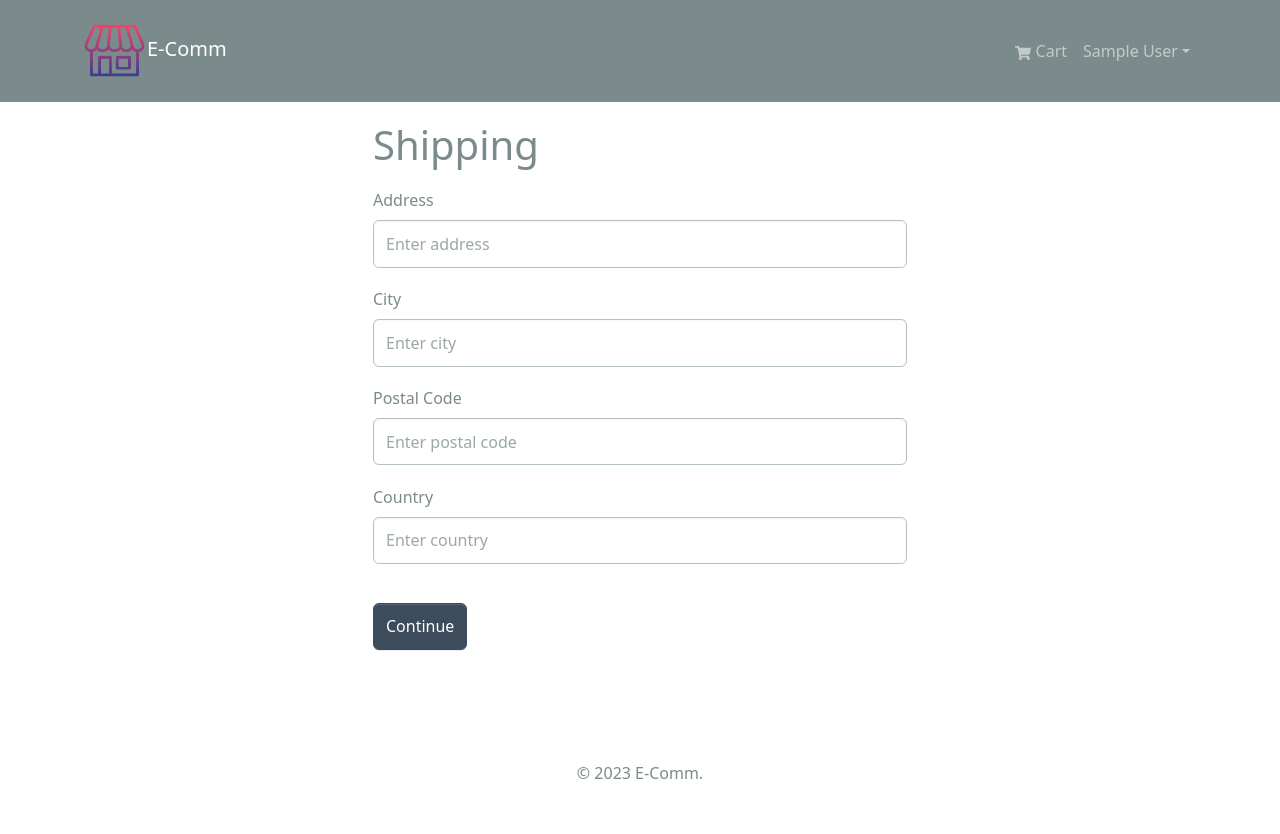
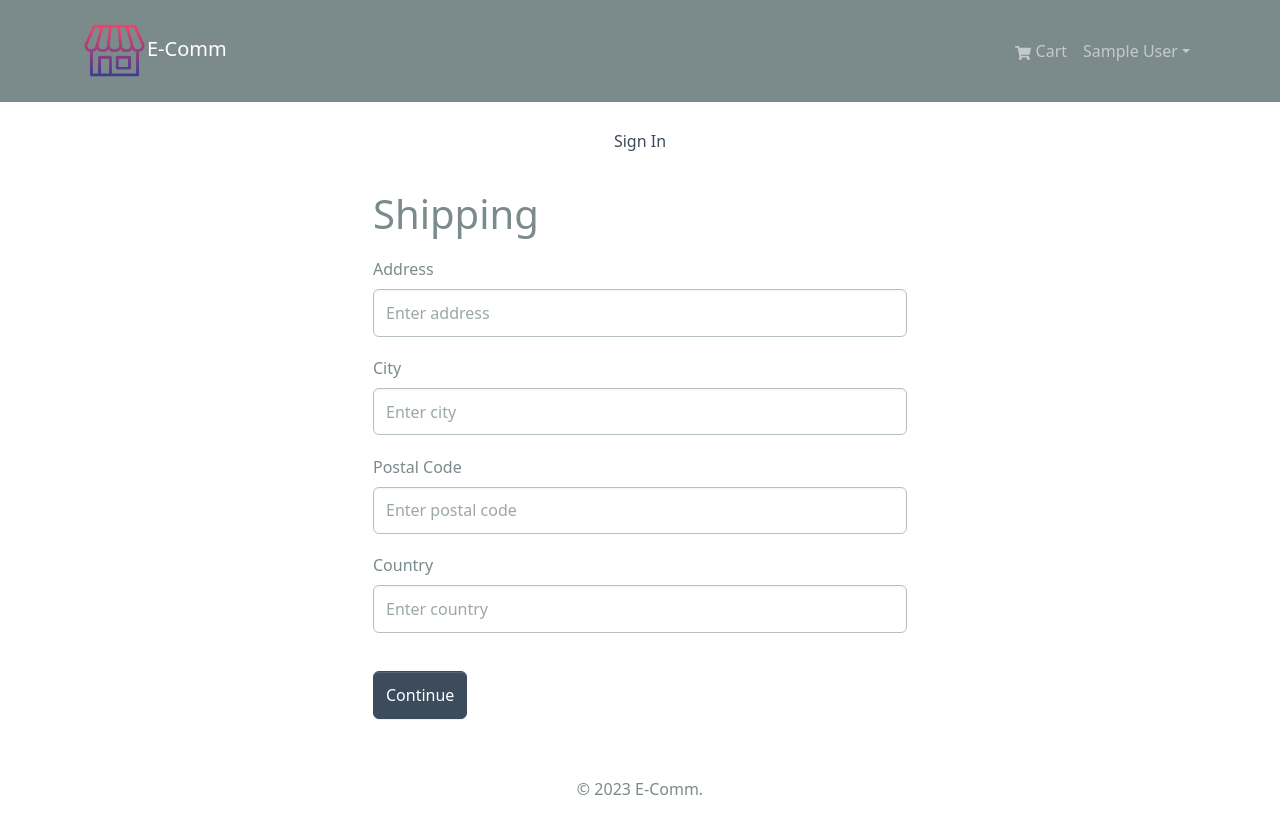
Before and after one commit to shraja7/ecom, a React (Create React App) app in the folder frontend/: page /shipping in a window 1280 px wide. Built offline with nearby package versions, Linux system fonts and the light colour scheme; sample sign-in values are in the browser's storage.

Commit message:
add Checkout steps component and implement going back to signin

```diff
--- /dev/null
+++ b/frontend/src/components/CheckoutSteps.jsx
@@ -0,0 +1,20 @@
+import { Nav } from "react-bootstrap";
+import { LinkContainer } from "react-router-bootstrap";
+
+const CheckoutSteps = ({ step1, step2, step3, step4 }) => {
+  return (
+    <Nav className="justify-content-center mb-4">
+      <Nav.Item>
+        {step1 ? (
+          <LinkContainer to="/login">
+            <Nav.Link>Sign In</Nav.Link>
+          </LinkContainer>
+        ) : (
+          <Nav.Link disabled>Sign In</Nav.Link>
+        )}
+      </Nav.Item>
+    </Nav>
+  );
+};
+
+export default CheckoutSteps;
--- a/frontend/src/screens/ShippingScreen.jsx
+++ b/frontend/src/screens/ShippingScreen.jsx
@@ -4,6 +4,7 @@
 import { useNavigate } from "react-router-dom";
 import FormContainer from "../components/FormContainer";
 import { saveShippingAddress } from "../slices/cartSlice";
+import CheckoutSteps from "../components/CheckoutSteps";
 
 const ShippingScreen = () => {
   const cart = useSelector((state) => state.cart);
@@ -27,6 +28,7 @@
 
   return (
     <FormContainer>
+      <CheckoutSteps step1 step2 />
       <h1>Shipping</h1>
 
       <Form onSubmit={submitHandler}>
```
